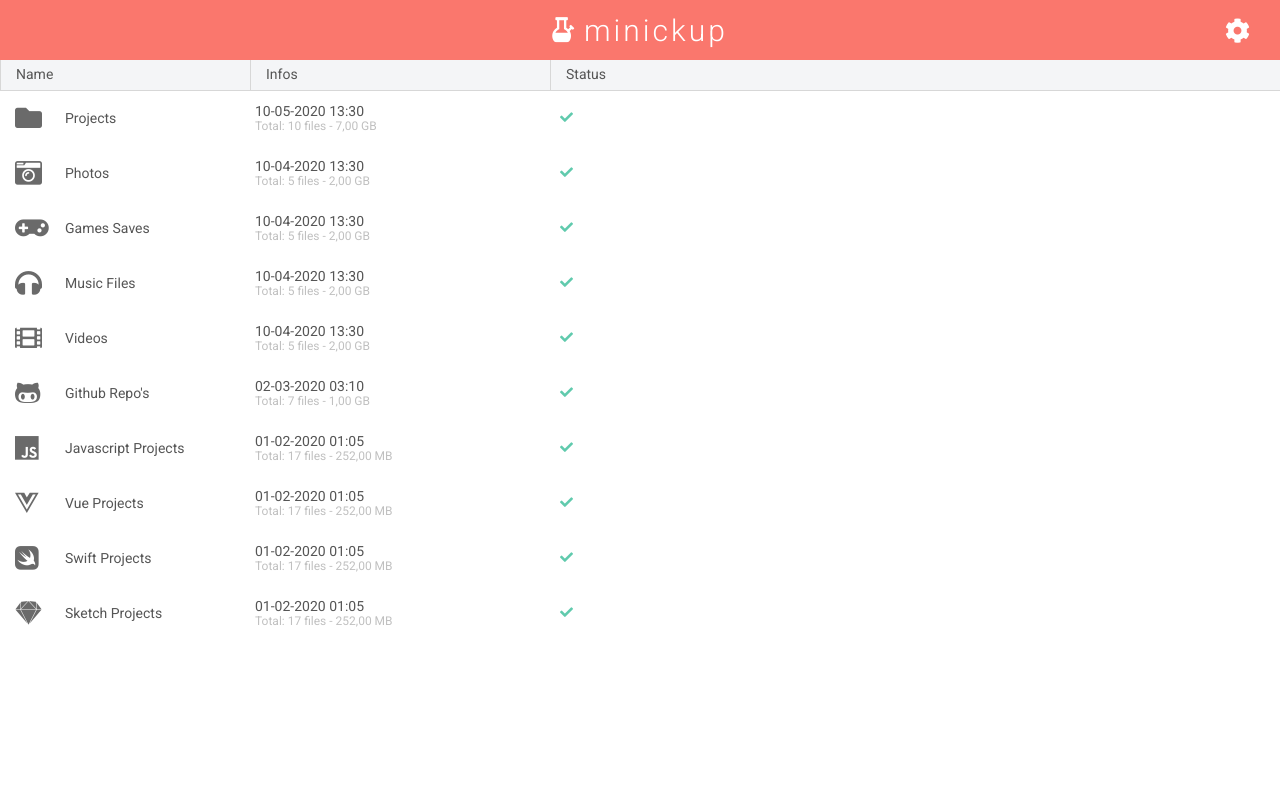
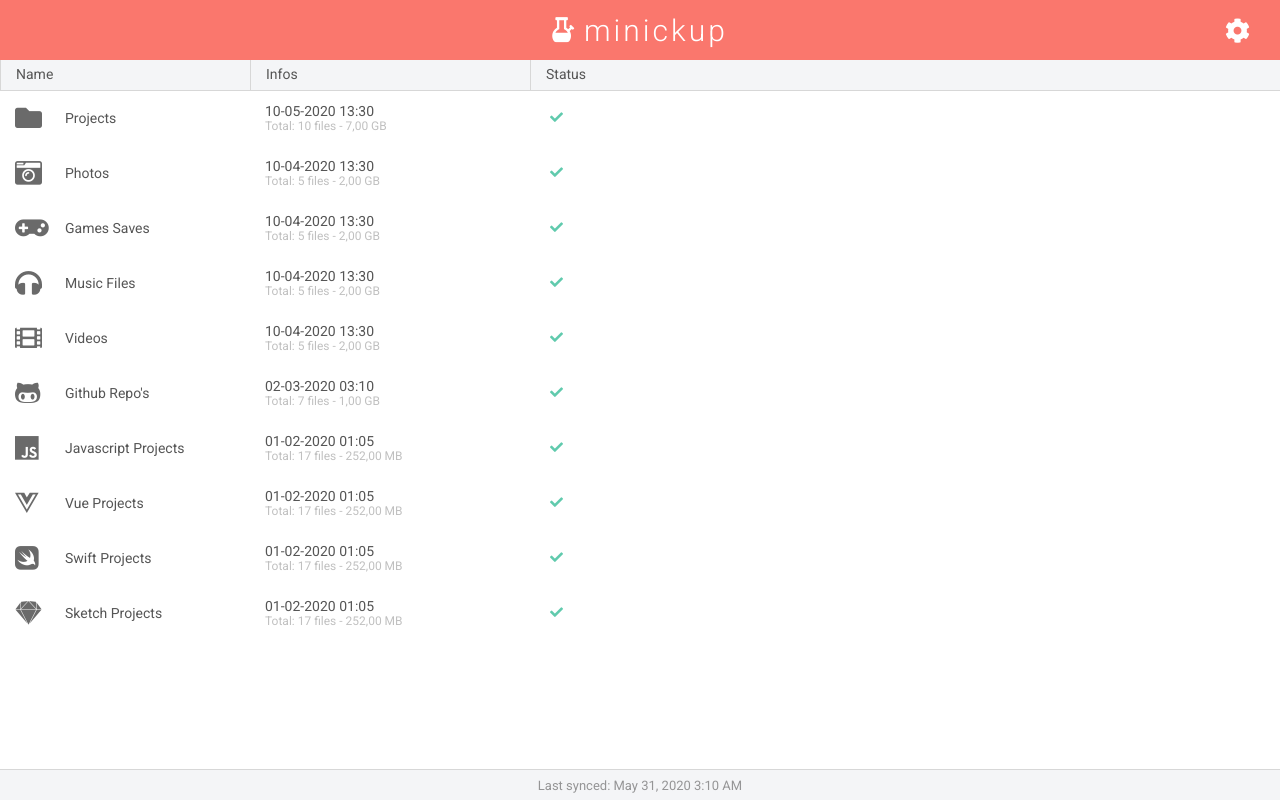
Before and after one commit to sbilketay/minickup-ui, a Vue app: page / in a window 1280 px wide. Built offline with nearby package versions, Linux system fonts and the light colour scheme.

Commit message:
mainpage bottom align fix

```diff
--- /dev/null
+++ b/src/components/commons/BottomBar.vue
@@ -0,0 +1,35 @@
+<template>
+  <div class="bottom-bar-container">
+    <div class="bottom-bar-label">Last synced: May 31, 2020 3:10 AM</div>
+  </div>
+</template>
+
+<script>
+export default {};
+</script>
+
+<style>
+.bottom-bar-container {
+  position: fixed;
+  display: flex;
+  align-items: center;
+  justify-content: center;
+  width: 100%;
+  height: 30px;
+  bottom: 0;
+  left: 0;
+  right: 0;
+  background: #f4f5f7;
+  border-top: 1px solid #d7d7d7;
+  z-index: 2;
+  text-align: center;
+}
+.bottom-bar-label {
+  color: #959596;
+  box-sizing: border-box;
+  background: #f4f5f7;
+  padding: 6px 15px;
+  font-weight: 400;
+  font-size: 13px;
+}
+</style>
--- a/src/components/commons/FileRow.vue
+++ b/src/components/commons/FileRow.vue
@@ -87,8 +87,8 @@ export default {
 .file-row-container .infos-content {
   display: block;
   font-size: 14px;
-  min-width: 300px;
-  padding-left: 5px;
+  min-width: 280px;
+  padding-left: 15px;
 }
 
 .file-row-container .infos-content .size {
--- a/src/components/commons/Header.vue
+++ b/src/components/commons/Header.vue
@@ -38,7 +38,7 @@ export default {};
 }
 
 .head-infos {
-  min-width: 300px;
+  min-width: 280px;
 }
 
 .head-status {
--- a/src/components/pages/MainPage.vue
+++ b/src/components/pages/MainPage.vue
@@ -3,7 +3,6 @@
     <Navbar />
     <div class="table-container">
       <Header />
-
       <div class="table-body">
         <file-row
           v-for="file in files"
@@ -16,6 +15,7 @@
           fa-status-icon="fas fa-check"
         />
       </div>
+      <BottomBar />
     </div>
   </div>
 </template>
@@ -24,12 +24,14 @@
 import Navbar from "../commons/Navbar";
 import FileRow from "../commons/FileRow";
 import Header from "../commons/Header";
+import BottomBar from "../commons/BottomBar";
 
 export default {
   components: {
     Navbar,
     FileRow,
-    Header
+    Header,
+    BottomBar
   },
   data() {
     return {
@@ -137,6 +139,7 @@ export default {
   top: 60px;
   display: flex;
   width: 100%;
+  margin-bottom: 60px;
 }
 
 .table-container .table-body {
```
